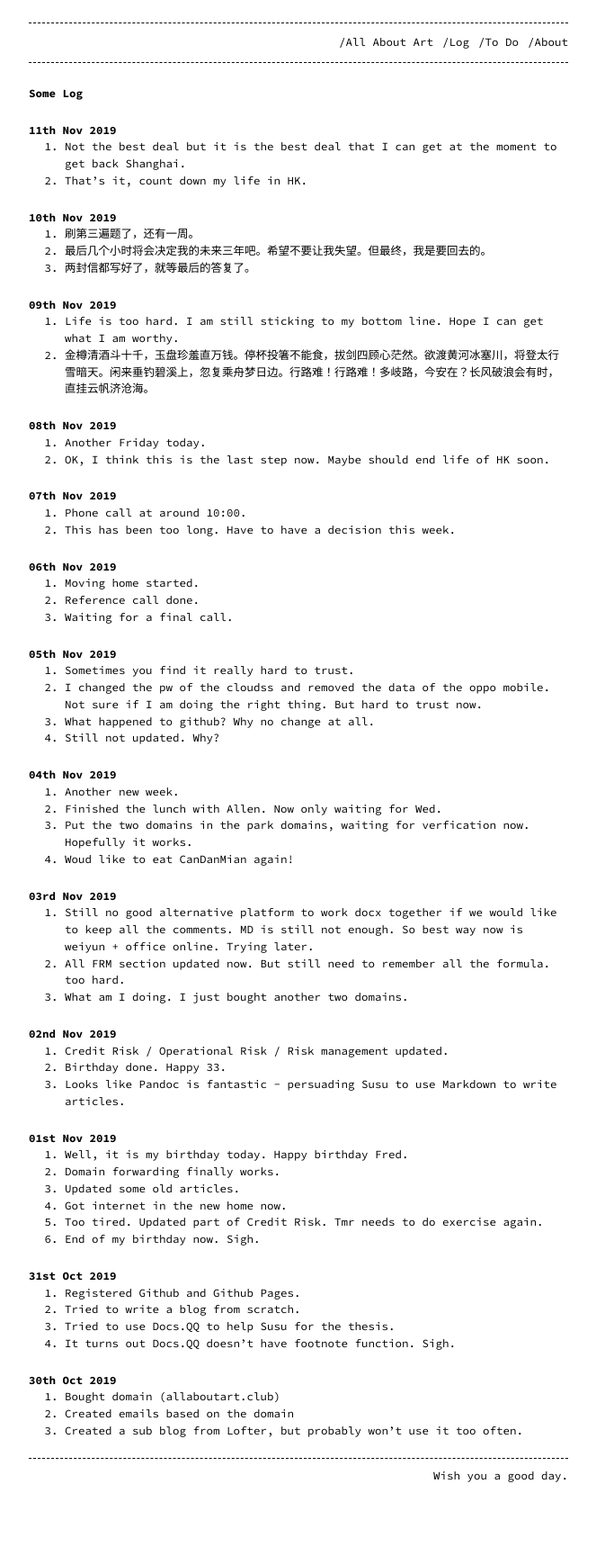
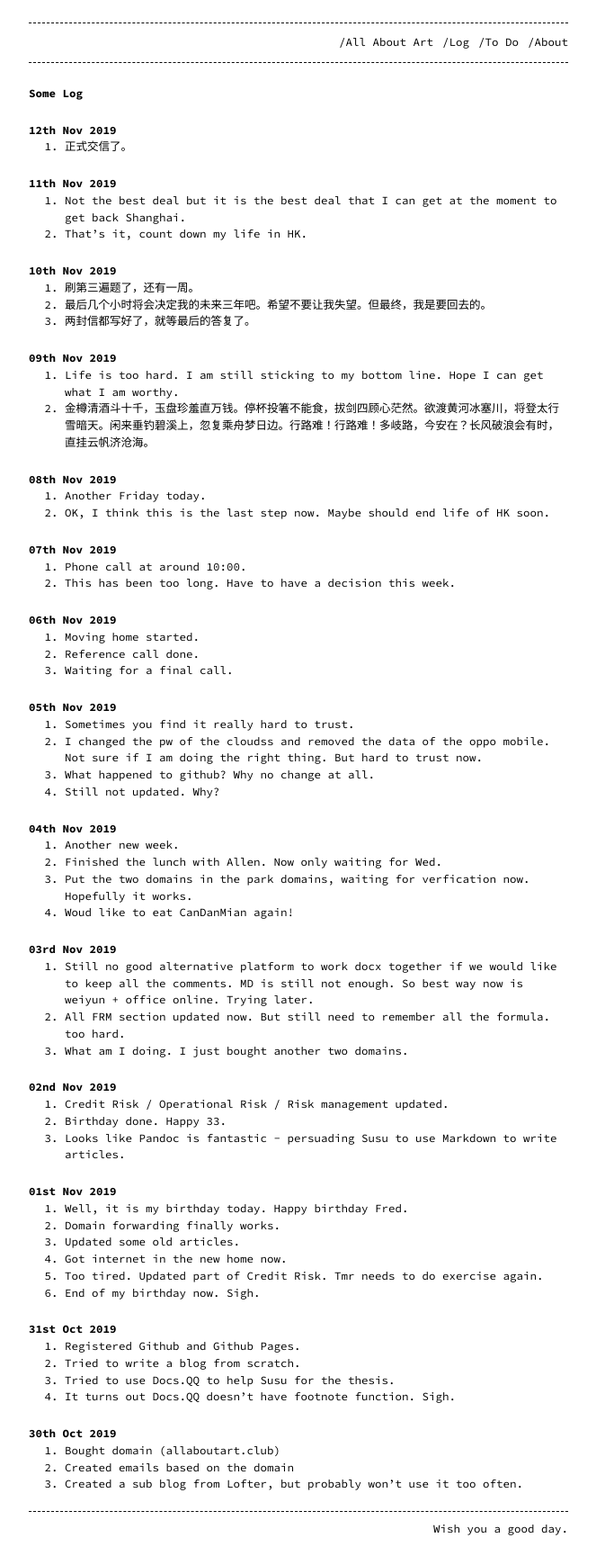
Before and after one commit to 912828qj2/912828qj2.github.io, a Jekyll site: the page built from log.md, in a window 1280 px wide. Shown: the whole page at 90% size, without its empty margins (308-971 px from the left). Built offline with Jekyll 4.4.1, drawn with Linux system fonts in a browser that asks for light colours; before the commit the page ends 1669 px from its top, so only the background shows below that.

Commit message:
Update log.md

```diff
--- a/log.md
+++ b/log.md
@@ -5,6 +5,10 @@ permalink: /log/
 ---
 
 ## Some Log
+
+### 12th Nov 2019
+
+1. 正式交信了。
 
 ### 11th Nov 2019
 
```
